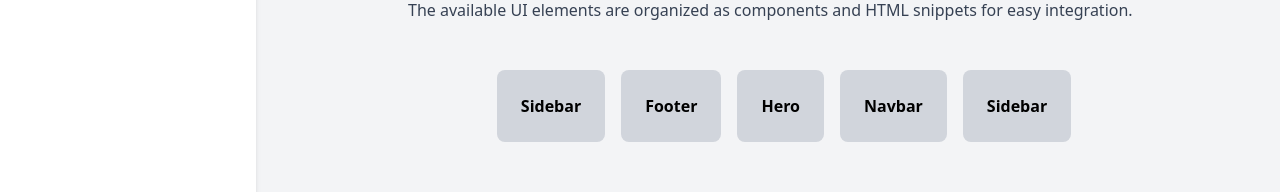
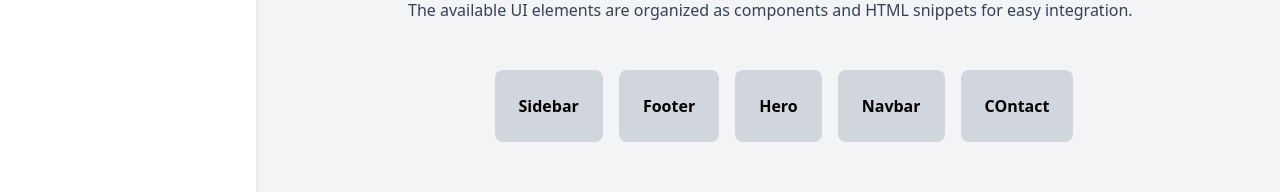
Before and after one commit to Lio3307/MyCompo-, a React (Vite) app: page /dashboard/home in a window 1280 px wide. Shown: the part 322-514 px from the top of the page. Built offline with nearby package versions, Linux system fonts and the light colour scheme.

Commit message:
installing react syntax highlighter and adding component

```diff
--- a/package.json
+++ b/package.json
@@ -14,6 +14,7 @@
     "react": "^19.1.1",
     "react-dom": "^19.1.1",
     "react-router-dom": "^7.8.0",
+    "react-syntax-highlighter": "^15.6.1",
     "tailwindcss": "^4.1.11"
   },
   "devDependencies": {
--- /dev/null
+++ b/src/pages/Contact.tsx
@@ -0,0 +1,7 @@
+const Contact = () => {
+  return (<>
+
+  </>);
+};
+
+export default Contact;
--- a/src/pages/Home.tsx
+++ b/src/pages/Home.tsx
@@ -62,7 +62,7 @@ const Home = () => {
           hover:cursor-pointer
           focus:outline-none focus:ring-2 focus:ring-gray-500"
           >
-            Sidebar
+            COntact
           </button>
         </div>
       </div>
```
Also changed, not shown: src/components/CodeHiglighter.tsx (added), 1 other file (tests, documents, lock files or other folders).
